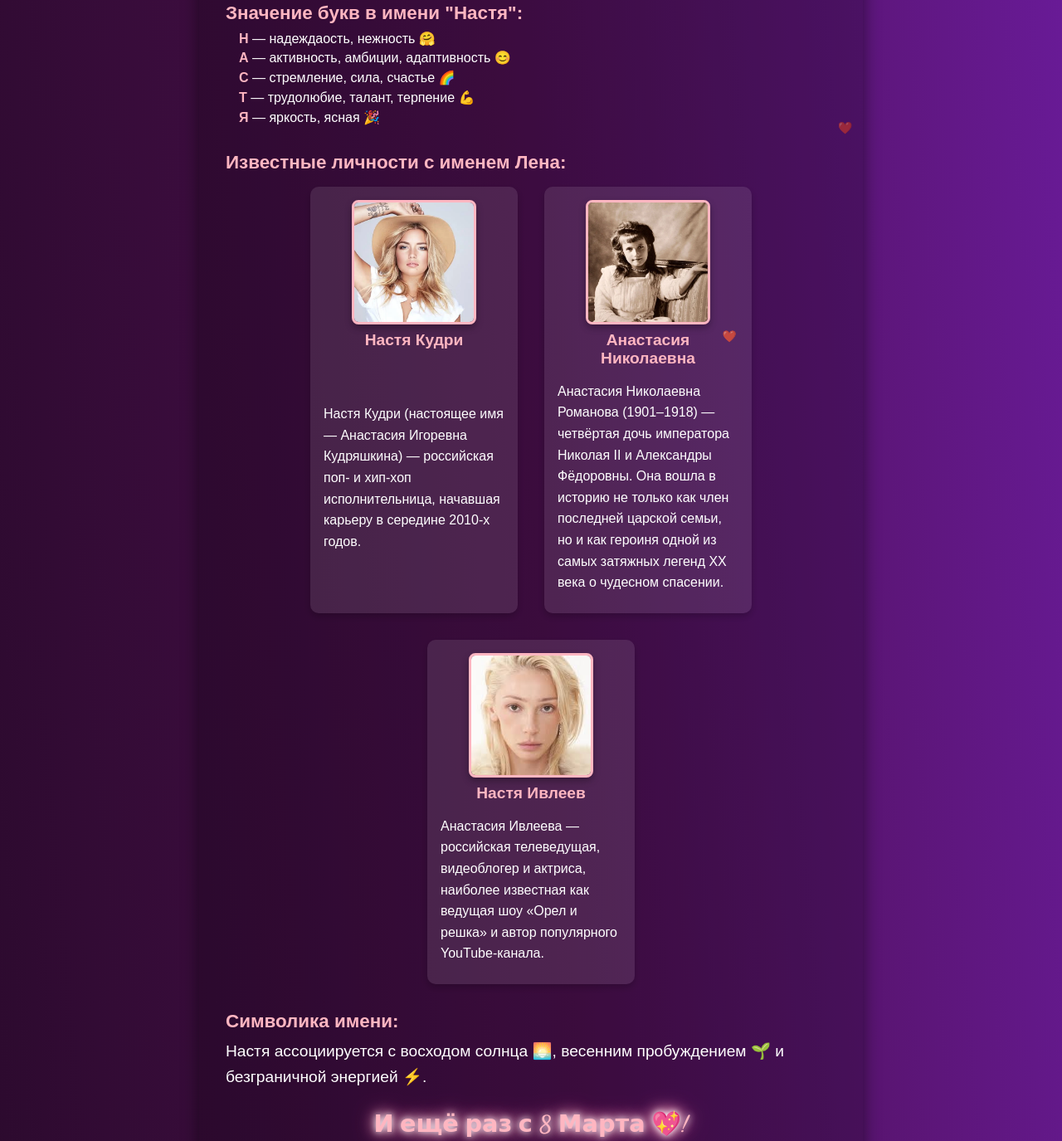
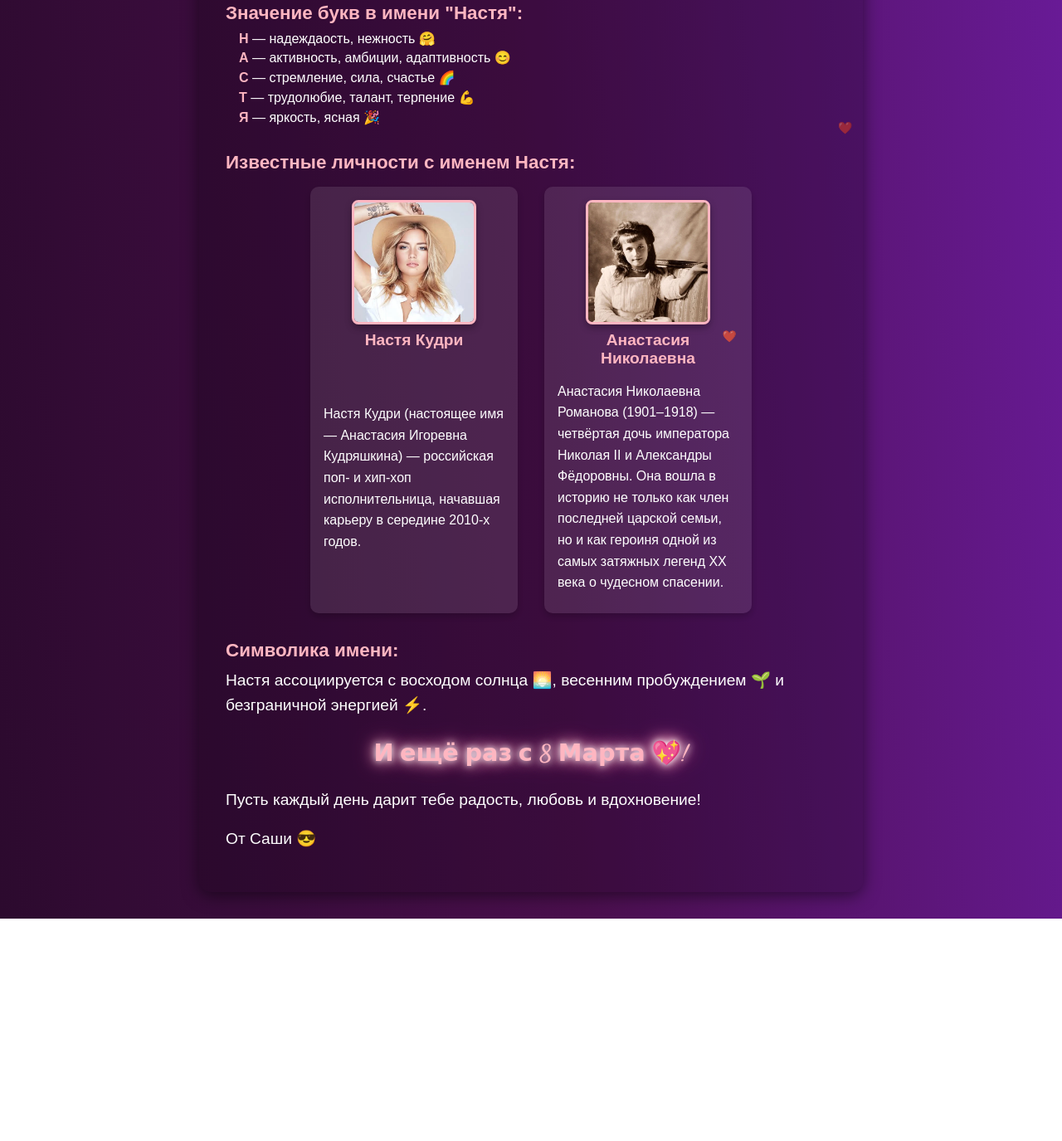
Before and after one commit to sanes135/sanes135.github.io, a plain HTML site: page greetings/настя.html in a window 1280 px wide. Shown: the part 421-1796 px from the top of the page at 83% size. After the commit the page ends 1528 px from the top, so only its background shows below. Drawn offline with Linux system fonts and the light colour scheme.

Commit message:
Update настя.html

```diff
--- a/greetings/настя.html
+++ b/greetings/настя.html
@@ -32,7 +32,7 @@
         </section>
 
         <section class="facts-section">
-            <h2>Известные личности с именем Лена:</h2>
+            <h2>Известные личности с именем Настя:</h2>
             <div class="facts-container">
                 <div class="fact-card">
                     <img src="../static/img/nastya_kudry.png" alt="Настя Кудри" class="person-image">
@@ -43,11 +43,6 @@
                     <img src="../static/img/nastya_nikolaevna.png" alt="Анастасия Николаевна" class="person-image">
                     <h3>Анастасия Николаевна</h3>
                     <p>Анастасия Николаевна Романова (1901–1918) — четвёртая дочь императора Николая II и Александры Фёдоровны. Она вошла в историю не только как член последней царской семьи, но и как героиня одной из самых затяжных легенд XX века о чудесном спасении.</p>
-                </div>
-                <div class="fact-card">
-                    <img src="../static/img/nastya_ivleeva.png" alt="Настя Ивлеев" class="person-image">
-                    <h3>Настя Ивлеев</h3>
-                    <p>Анастасия Ивлеева — российская телеведущая, видеоблогер и актриса, наиболее известная как ведущая шоу «Орел и решка» и автор популярного YouTube-канала.</p>
                 </div>
             </div>
         </section>
```
